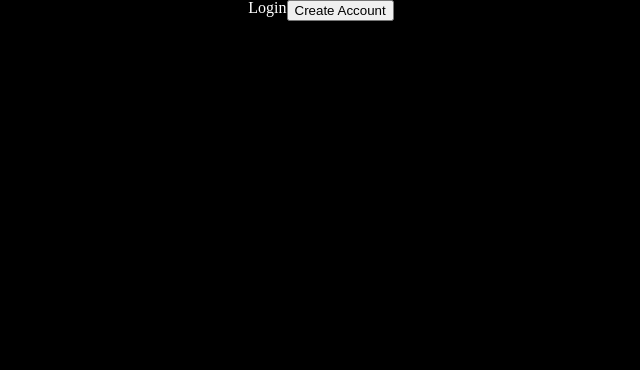
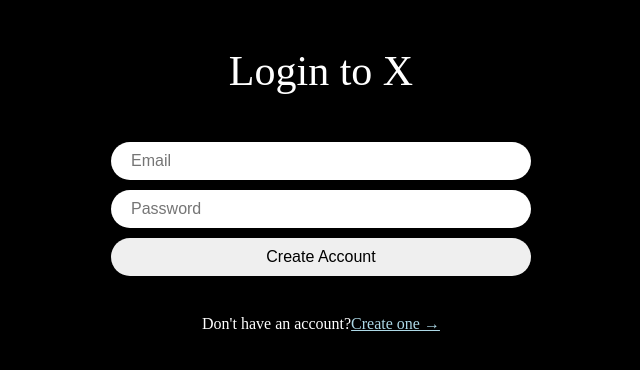
Before and after one commit to yoooooooung/clone-twitter, a React (Vite) app: page /login in a window 1280 px wide. Shown: the top 370 px of the page, without its empty margins (319-959 px from the left). Built offline with nearby package versions, Linux system fonts and the light colour scheme; no server answers; the HTML template or start-up script is replaced by a standard one.

Commit message:
2.4 login

```diff
--- /dev/null
+++ b/src/components/authComponents.ts
@@ -0,0 +1,47 @@
+import styled from "styled-components";
+
+export const Wrapper = styled.div`
+  height: 100%;
+  display: flex;
+  flex-direction: column;
+  align-items: center;
+  width: 420px;
+  padding: 50px 0;
+`;
+export const Title = styled.h2`
+  font-size: 42px;
+`;
+export const Form = styled.form`
+  margin-top: 50px;
+  margin-bottom: 20px;
+  display: flex;
+  flex-direction: column;
+  gap: 10px;
+  width: 100%;
+`;
+
+export const Switcher = styled.span`
+  margin-top: 20px;
+  a {
+    color: lightblue;
+  }
+`;
+
+export const Input = styled.input`
+  padding: 10px 20px;
+  border-radius: 50px;
+  border: none;
+  width: 100%;
+  font-size: 16px;
+  &[type="submit"] {
+    cursor: pointer;
+    &:hover {
+      opacity: 0.8;
+    }
+  }
+`;
+
+export const Error = styled.span`
+  font-weight: 600;
+  color: tomato;
+`;
--- a/src/components/layout.tsx
+++ b/src/components/layout.tsx
@@ -1,4 +1,4 @@
-import { Outlet } from "react-router-dom";
+// import { Outlet } from "react-router-dom";
 import { auth } from "../firebase";
 
 export default function Layout() {
--- a/src/routes/createAccount.tsx
+++ b/src/routes/createAccount.tsx
@@ -1,8 +1,16 @@
 import { createUserWithEmailAndPassword, updateProfile } from "firebase/auth";
 import { useState } from "react";
-import styled from "styled-components";
 import { auth } from "../firebase";
-import { useNavigate } from "react-router-dom";
+import { Link, useNavigate } from "react-router-dom";
+import { FirebaseError } from "firebase/app";
+import {
+  Error,
+  Form,
+  Input,
+  Switcher,
+  Title,
+  Wrapper,
+} from "../components/authComponents";
 
 export default function CreateAccout() {
   const navigate = useNavigate();
@@ -27,6 +35,7 @@
 
   const onSubmit = async (e: React.FormEvent<HTMLFormElement>) => {
     e.preventDefault();
+    setError("");
     // 로딩중이거나, 이름/이메일/비번 중 하나라도 빈값으로 온다면 아래 로직으로 안가도록 처리
     if (isLoading || name === "" || email === "" || password === "") return;
     try {
@@ -46,7 +55,10 @@
       // 3. 홈페이지로 리다이렉트
       navigate("/");
     } catch (e) {
-      // setError()
+      console.log(e);
+      if (e instanceof FirebaseError) {
+        setError(e.message);
+      }
     } finally {
       setIsLoading(false);
     }
@@ -88,44 +100,11 @@
           value={isLoading ? "Loading..." : "Create Account"}
         />
       </Form>
-      {error != "" ? <Error>error</Error> : null}
+      {error != "" ? <Error>{error}</Error> : null}
+      <Switcher>
+        Already have an account?
+        <Link to="/login">Log in &rarr;</Link>
+      </Switcher>
     </Wrapper>
   );
 }
-
-const Wrapper = styled.div`
-  height: 100%;
-  display: flex;
-  flex-direction: column;
-  align-items: center;
-  width: 420px;
-  padding: 50px 0;
-`;
-const Title = styled.h2`
-  font-size: 42px;
-`;
-const Form = styled.form`
-  margin-top: 50px;
-  display: flex;
-  flex-direction: column;
-  gap: 10px;
-  width: 100%;
-`;
-const Input = styled.input`
-  padding: 10px 20px;
-  border-radius: 50px;
-  border: none;
-  width: 100%;
-  font-size: 16px;
-  &[type="submit"] {
-    cursor: pointer;
-    &:hover {
-      opacity: 0.8;
-    }
-  }
-`;
-
-const Error = styled.span`
-  font-weight: 600;
-  color: tomato;
-`;
--- a/src/routes/login.tsx
+++ b/src/routes/login.tsx
@@ -1,10 +1,89 @@
-export default function Login() {
+import { signInWithEmailAndPassword } from "firebase/auth";
+import { useState } from "react";
+import { auth } from "../firebase";
+import { Link, useNavigate } from "react-router-dom";
+import { FirebaseError } from "firebase/app";
+import {
+  Error,
+  Form,
+  Input,
+  Switcher,
+  Title,
+  Wrapper,
+} from "../components/authComponents";
+
+export default function CreateAccout() {
+  const navigate = useNavigate();
+  const [isLoading, setIsLoading] = useState(false);
+  const [email, setEmail] = useState("");
+  const [password, setPassword] = useState("");
+  const [error, setError] = useState("");
+
+  const onChange = (e: React.ChangeEvent<HTMLInputElement>) => {
+    const {
+      target: { name, value },
+    } = e;
+    if (name === "email") {
+      setEmail(value);
+    } else if (name === "password") {
+      setPassword(value);
+    }
+  };
+
+  const onSubmit = async (e: React.FormEvent<HTMLFormElement>) => {
+    e.preventDefault();
+    setError("");
+    // 로딩중이거나, 이름/이메일/비번 중 하나라도 빈값으로 온다면 아래 로직으로 안가도록 처리
+    if (isLoading || email === "" || password === "") return;
+
+    try {
+      setIsLoading(true);
+      await signInWithEmailAndPassword(auth, email, password);
+      // 홈페이지로 리다이렉트
+      navigate("/");
+    } catch (e) {
+      console.log(e);
+      if (e instanceof FirebaseError) {
+        setError(e.message);
+      }
+    } finally {
+      setIsLoading(false);
+    }
+
+    console.log(name, email, password);
+  };
+
   return (
-    <>
-      <h1>Login</h1>
-      <div>
-        <button>Create Account</button>
-      </div>
-    </>
+    <Wrapper>
+      <Title>Login to X</Title>
+      <Form onSubmit={onSubmit}>
+        <Input
+          onChange={onChange}
+          name="email"
+          value={email}
+          placeholder="Email"
+          type="email"
+          required
+        />
+        <Input
+          onChange={onChange}
+          name="password"
+          value={password}
+          placeholder="Password"
+          type="password"
+          required
+        />
+        <Input
+          onChange={onChange}
+          type="submit"
+          value={isLoading ? "Loading..." : "Create Account"}
+        />
+      </Form>
+      {error != "" ? <Error>{error}</Error> : null}
+      <Switcher>
+        Don't have an account?
+        <Link to="/create-account">Create one &rarr;</Link>
+      </Switcher>
+    </Wrapper>
   );
 }
```
